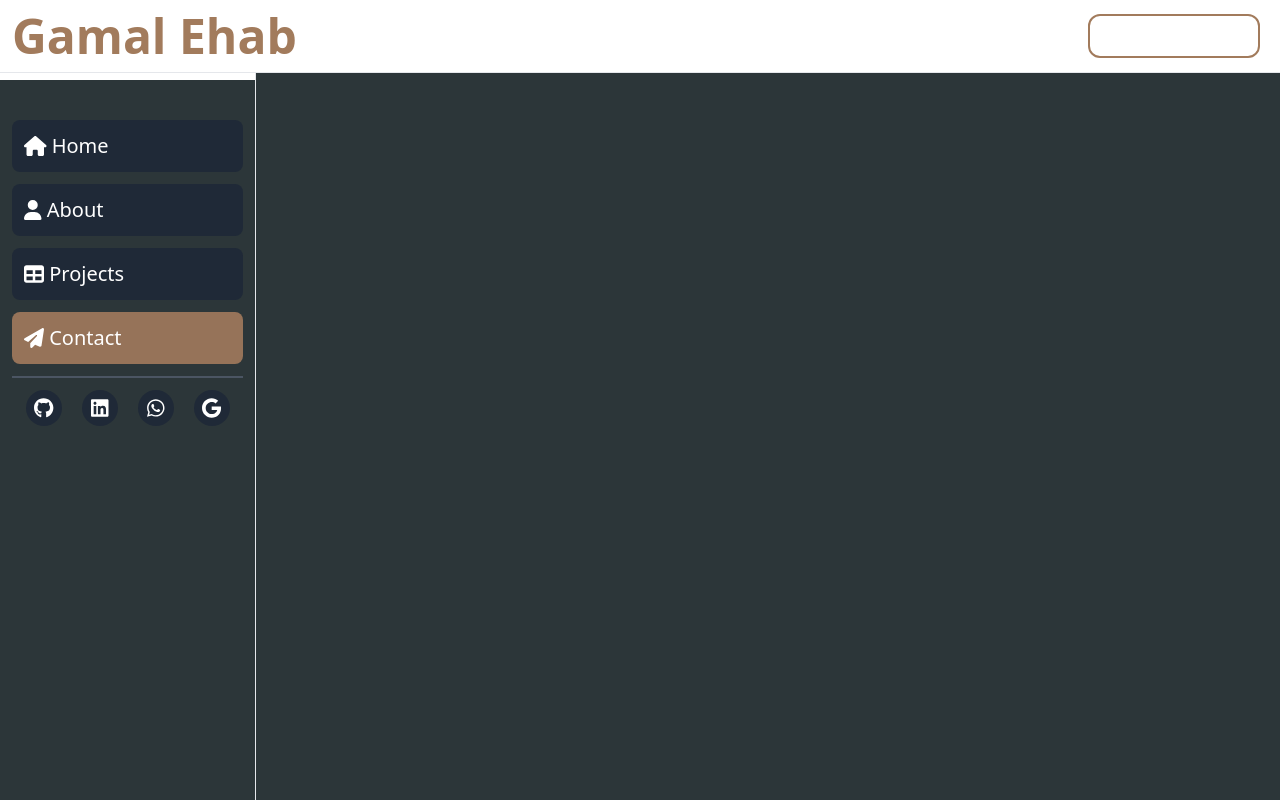
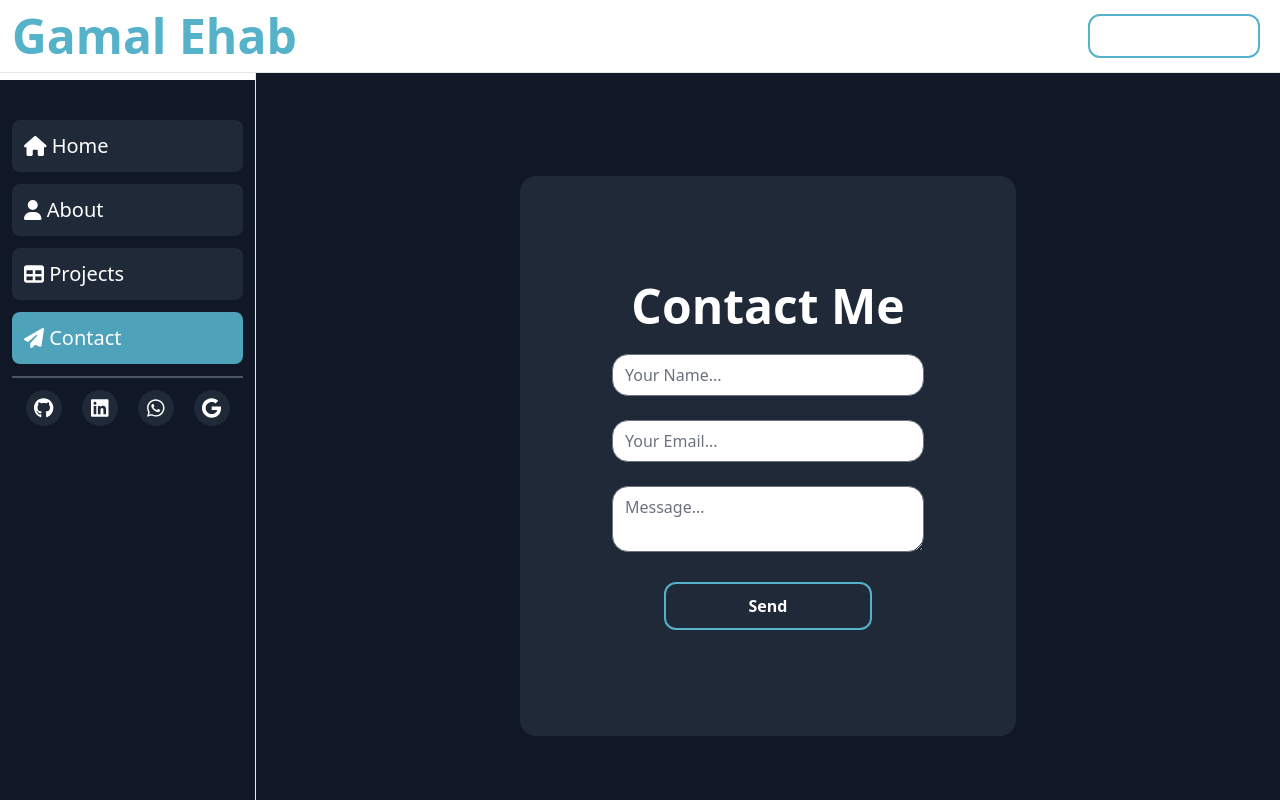
Before and after one commit to GamaL-Ehab/Portfolio, an Angular app: page /contact in a window 1280 px wide. Built offline with nearby package versions, Linux system fonts and the light colour scheme.

Commit message:
Contact Section

```diff
--- a/src/app/components/additions/top-projects/top-projects.component.html
+++ b/src/app/components/additions/top-projects/top-projects.component.html
@@ -3,7 +3,7 @@
     @for(project of TopProjects ; track $index){
     <div class="p-3  lg:w-1/2 xl:w-1/3 2xl:w-1/4">
         <div
-            class="bg-third h-[35rem] flex flex-wrap flex-col-reverse justify-between items-center rounded-3xl p-5 text-white">
+            class="bg-third h-[37rem] flex flex-wrap flex-col-reverse justify-between items-center rounded-3xl p-5 text-white outline outline-white/10">
             <div class="flex flex-col justify-between h-3/4">
                 <h2 class="text-4xl font-semibold mt-5 lg:mt-0 bg-third p-2 w-fit rounded-tr-2xl">{{project.title}}</h2>
                 <p class="my-5">{{project.description.split(' ').slice(0,15).join(' ')}}</p>
@@ -25,7 +25,7 @@
                             class="bg-transparent hover:bg-main border-2 border-main py-2 px-8 rounded-xl cursor-pointer"><i
                                 class="fa-brands fa-github"></i> Code</button></a>
                     <a [href]="project.liveDemo" target="_blank"><button
-                            class="bg-main/80 hover:bg-main border-2 border-main py-2 px-8 rounded-xl cursor-pointer">View
+                            class="bg-main/80 hover:bg-main border-2 border-main/80 py-2 px-8 rounded-xl cursor-pointer">View
                             <i class="fa-solid fa-angles-right"></i></button></a>
                 </div>
             </div>
--- a/src/app/components/main/contact/contact.component.html
+++ b/src/app/components/main/contact/contact.component.html
@@ -1 +1,15 @@
-<p>contact works!</p>
+<section class="p-4 sm:ml-64 flex justify-center items-center">
+    <form action="" class="bg-third w-full lg:w-1/2 min-h-[35rem] mt-20 rounded-2xl p-10 flex flex-wrap flex-col items-center justify-center gap-6">
+        <h2 class="text-white text-center text-5xl font-semibold">Contact Me</h2>
+        <div class="w-full lg:w-3/4">
+            <input type="text" class="w-full rounded-2xl focus:border-white" placeholder="Your Name...">
+        </div>
+        <div class="w-full lg:w-3/4">
+            <input type="text" class="w-full rounded-2xl focus:border-white" placeholder="Your Email...">
+        </div>
+        <div class="w-full lg:w-3/4">
+            <textarea name="" id="" class="w-full rounded-2xl focus:border-white max-h-60" placeholder="Message..."></textarea>
+        </div>
+        <button type="button" class="bg-transparent hover:bg-main border-2 border-main py-2.5 w-1/2 rounded-xl cursor-pointer text-white font-semibold">Send</button>
+    </form>
+</section>
--- a/src/app/components/main/home/home.component.html
+++ b/src/app/components/main/home/home.component.html
@@ -1,12 +1,12 @@
 <section class="p-4 sm:ml-64">
-    <div class="flex flex-wrap flex-col-reverse lg:flex-row justify-between items-center bg-third p-10 rounded-2xl">
+    <div class="flex flex-wrap flex-col-reverse lg:flex-row justify-between items-center bg-third p-10 rounded-2xl outline outline-white/10">
         <div class="lg:w-1/2 flex flex-col justify-between text-white lg:p-10">
             <h2 class="text-5xl font-semibold">Hello, I'm Gamal Ehab</h2>
             <h3 class="text-4xl py-3">Front-End Web Developer</h3>
             <p>Recent BIS graduate and aspiring full-stack developer. Completed the front-end track of Route Academy’s Full-Stack Diploma, with skills in HTML, CSS, JavaScript, and Angular. <br>Currently expanding into back-end development with ASP.Net, Passionate about building responsive, user-focused web applications.</p>
             <div class="flex flex-wrap justify-end gap-3 mt-10 font-semibold">
                 <a href="https://drive.google.com/file/d/10Vdu8UNLYOJasIStsNl1FPywCmXNwZ55/view?usp=sharing" target="_blank"><button class="bg-transparent hover:bg-main border-2 border-main py-2.5 px-3 lg:px-8 rounded-xl cursor-pointer"><i class="fa-solid fa-file"></i> View CV</button></a>
-                <button routerLink="/projects" class="bg-main/80 hover:bg-main border-2 border-main py-2.5 px-3 lg:px-8 rounded-xl cursor-pointer">Projects <i class="fa-solid fa-angles-right animate-pulse"></i></button>
+                <button routerLink="/projects" class="bg-main/80 hover:bg-main border-2 border-main/80 py-2.5 px-3 lg:px-8 rounded-xl cursor-pointer">Projects <i class="fa-solid fa-angles-right animate-pulse"></i></button>
             </div>
         </div>
         <div class="lg:w-1/2 my-5">
--- a/src/app/components/main/projects/projects.component.html
+++ b/src/app/components/main/projects/projects.component.html
@@ -1,7 +1,7 @@
 <section class="p-4 sm:ml-64">
     @for(project of projects ; track $index){
     <div class="p-3">
-        <div class="bg-third flex flex-wrap flex-col-reverse items-center lg:flex-row rounded-3xl p-5 text-white">
+        <div class="bg-third flex flex-wrap flex-col-reverse items-center lg:flex-row rounded-3xl p-5 text-white outline outline-white/10">
             <div class="lg:w-1/2 lg:p-3 min-h-[22rem] flex flex-col justify-between">
                 <h2 class="text-5xl mt-5 lg:mt-0">{{project.title}}</h2>
                 <p class="my-5 lg:pe-10">{{project.description}}</p>
@@ -19,8 +19,8 @@
                     }
                 </div>
                 <div class="flex flex-wrap justify-end gap-3 mt-5">
-                    <a [href]="project.repo" target="_blank"><button class="bg-transparent hover:bg-main border-2 border-main py-2 px-8 rounded-xl cursor-pointer"><i class="fa-brands fa-github"></i> Code</button></a>
-                    <a [href]="project.liveDemo" target="_blank"><button class="bg-main/80 hover:bg-main border-2 border-main py-2 px-8 rounded-xl cursor-pointer">View <i class="fa-solid fa-angles-right"></i></button></a>
+                    <a [href]="project.repo" target="_blank"><button class="bg-transparent hover:bg-main border-2 border-main/80 py-2 px-8 rounded-xl cursor-pointer"><i class="fa-brands fa-github"></i> Code</button></a>
+                    <a [href]="project.liveDemo" target="_blank"><button class="bg-main/80 hover:bg-main border-2 border-main/80 py-2 px-8 rounded-xl cursor-pointer">View <i class="fa-solid fa-angles-right"></i></button></a>
                 </div>
             </div>
             <div class="lg:w-1/2 lg:p-3">
--- a/src/styles.css
+++ b/src/styles.css
@@ -5,14 +5,12 @@
 
 body{
     margin-top: 5rem;
-    background-color: #2C3639;
+    background-color: #101828;
 }
 
 @theme{
-    /* --color-main: #FEA24D; */
-    /* --color-main: #55B2C9; */
-    --color-main: #A27B5C;
-    --color-secondary: #2C3639;
-    --color-third: #3F4E4F;
-    --color-fourth: #DCD7C9;
+    --color-main: #55B2C9;
+    --color-secondary: #101828;
+    --color-third: #1F2937;
+    --color-fourth: #cfcfcf;
 }
```
